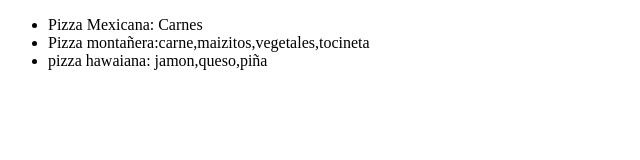
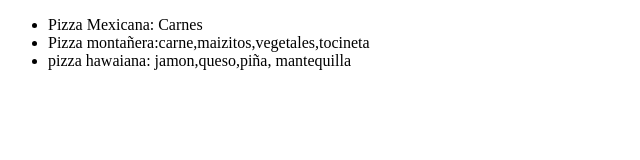
Before and after one commit to edwardibague23/Pizzeria, a plain HTML site: page index.html in a window 1280 px wide. Shown: the whole page, without its empty margins (0-640 px from the left). Drawn offline with Linux system fonts and the light colour scheme.

Commit message:
Actualización del menú de pizzas

```diff
--- a/index.html
+++ b/index.html
@@ -18,7 +18,8 @@
 
 
 
-        <li>pizza hawaiana: jamon,queso,piña</li>
+        <li>pizza hawaiana: jamon,queso,piña, mantequilla</li>
+
     </ul>
 </body>
 </html>
```
